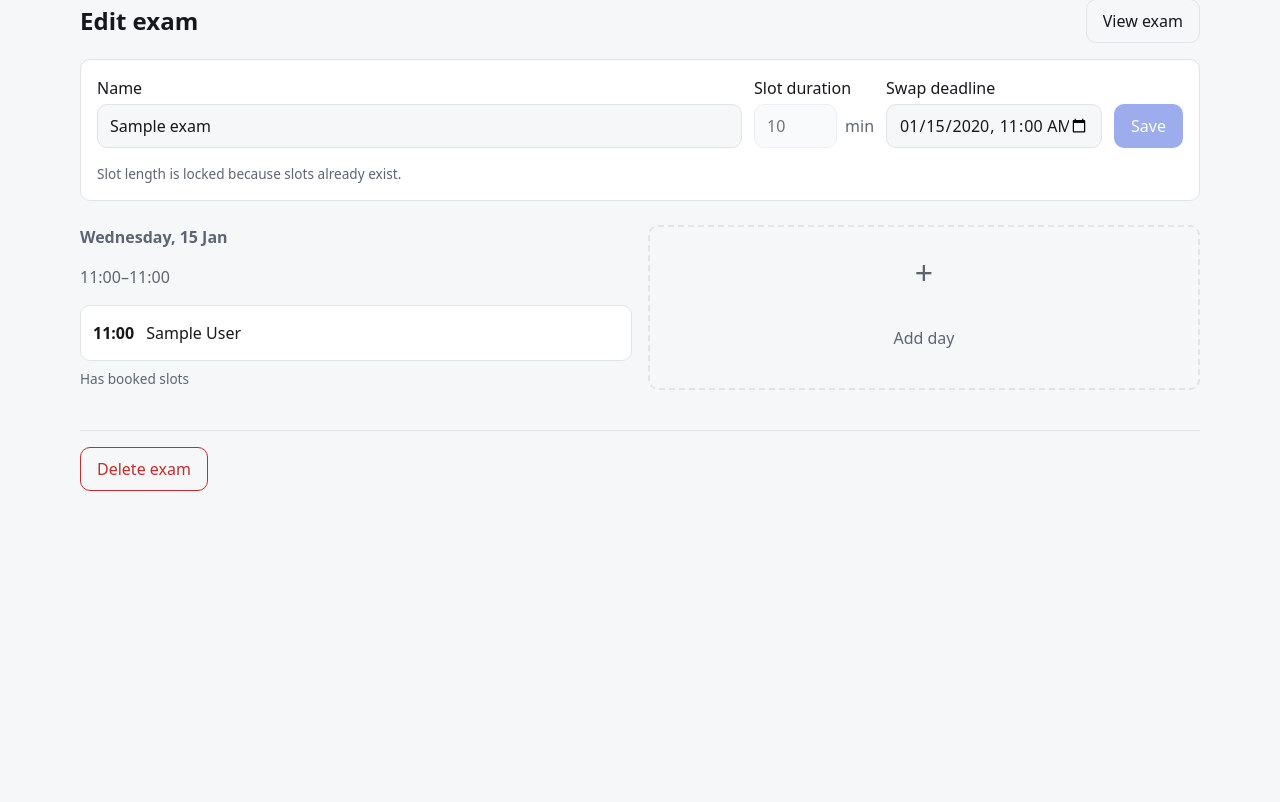
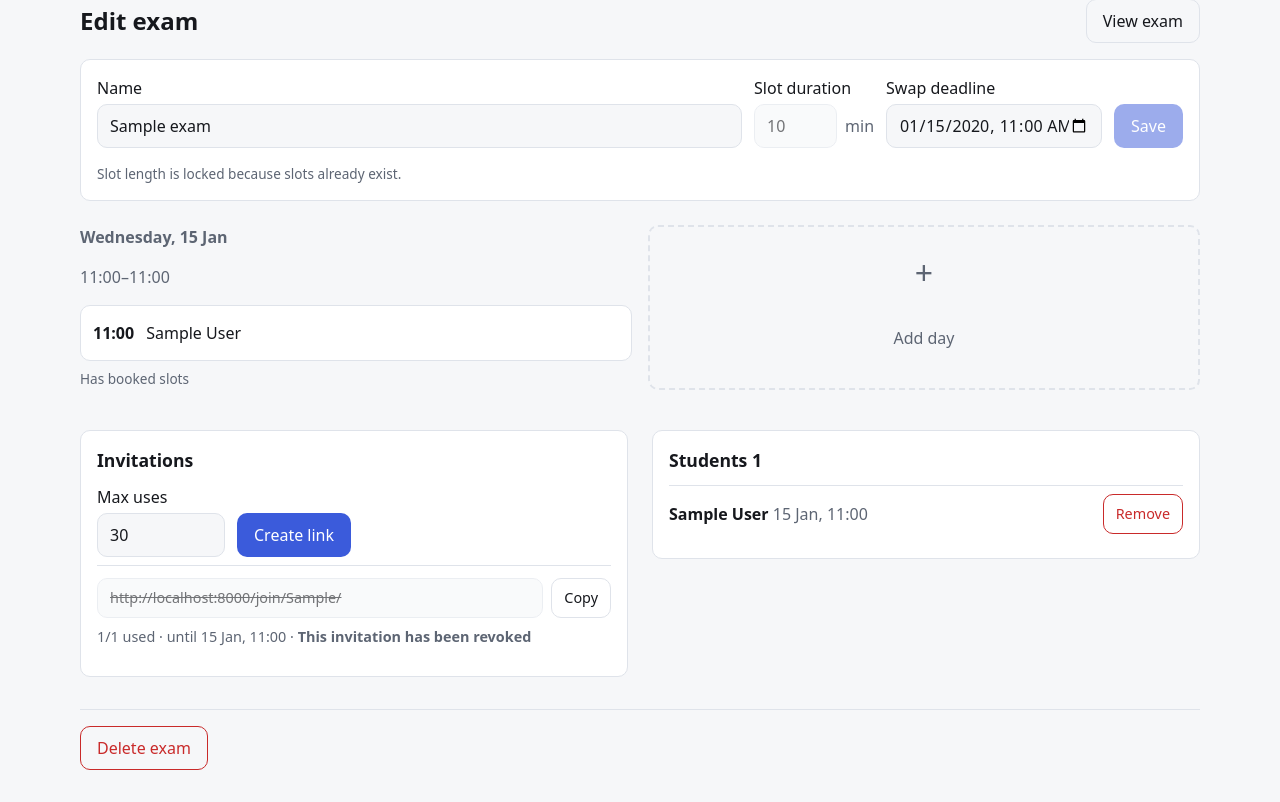
Before and after one commit to kopalych1/slotly, a Django app: page /exams/1/edit/ in a window 1280 px wide. Shown: the part 82-884 px from the top of the page. Before the commit the page ends 573 px from the top, so only its background shows below. Run offline with Django 5.2, Linux system fonts and the light colour scheme; a user stored in the database is signed in; tables that the repository leaves empty hold one stand-in row (values such as "Sample post").

Commit message:
feat: Invitation and student management on the exam editor

```diff
--- a/config/settings.py
+++ b/config/settings.py
@@ -160,3 +160,6 @@ CSRF_TRUSTED_ORIGINS = split_config_string(os.getenv('CSRF_TRUSTED_ORIGINS', '')
 
 SESSION_COOKIE_SECURE = not DEBUG
 CSRF_COOKIE_SECURE = not DEBUG
+
+
+SITE_URL = os.getenv('SITE_URL', 'http://localhost:8000').rstrip('/')
--- a/config/urls.py
+++ b/config/urls.py
@@ -61,4 +61,19 @@ urlpatterns = [
         'days/<int:pk>/delete/', scheduling.views.examday_delete, name='examday_delete'
     ),
     path('exams/<int:pk>/delete/', scheduling.views.exam_delete, name='exam_delete'),
+    path(
+        'exams/<int:pk>/invites/create/',
+        scheduling.views.invite_create,
+        name='invite_create',
+    ),
+    path(
+        'invites/<int:pk>/revoke/',
+        scheduling.views.invite_revoke,
+        name='invite_revoke',
+    ),
+    path(
+        'exams/<int:pk>/students/<int:user_id>/remove/',
+        scheduling.views.student_remove,
+        name='student_remove',
+    ),
 ]
--- a/scheduling/views.py
+++ b/scheduling/views.py
@@ -1,3 +1,4 @@
+from django.conf import settings
 from django.contrib import messages
 from django.contrib.auth import login
 from django.contrib.auth.decorators import login_required
@@ -5,6 +6,7 @@ from django.contrib.auth.views import redirect_to_login
 from django.core.exceptions import PermissionDenied
 from django.db.models import Count, Max, Min, Prefetch, Q
 from django.shortcuts import get_object_or_404, redirect, render
+from django.urls import reverse
 from django.utils import timezone
 from django.utils.timezone import now
 from django.utils.translation import gettext_lazy as _
@@ -22,12 +24,15 @@ from scheduling.services import (
     MAX_ACTIVE_OFFERS,
     accept_invite,
     accept_offer,
+    create_invite,
     create_offer,
     decline_offer,
     delete_exam,
     delete_exam_day,
     get_invite_problem,
     release_slot,
+    remove_student,
+    revoke_invite,
     save_exam,
     take_slot,
     withdraw_offer,
@@ -377,6 +382,30 @@ def exam_edit(request, pk: int | None = None):
     for day in existing_days:
         day.has_owned_slots = any(slot.owner_id for slot in day.slot_set.all())  # pyright: ignore[reportAttributeAccessIssue]
 
+    invites = []
+    students = []
+    if exam:
+        for invite in Invite.objects.filter(exam=exam).order_by('-pk'):
+            invites.append(
+                {
+                    'invite': invite,
+                    'url': settings.SITE_URL
+                    + reverse('join_invite', kwargs={'token': invite.token}),
+                    'problem': get_invite_problem(invite),
+                }
+            )
+
+        # one query for all slots, then each student gets their own slot
+        slot_by_owner = {
+            slot.owner_id: slot  # pyright: ignore[reportAttributeAccessIssue]
+            for slot in Slot.objects.filter(exam=exam, owner__isnull=False)
+        }
+        students = list(Enrollment.objects.filter(exam=exam).select_related('user'))
+        students.sort(key=lambda e: (e.user.get_full_name() or e.user.username).lower())
+        for enrollment in students:
+            enrollment.slot = slot_by_owner.get(enrollment.user_id)  # pyright: ignore[reportAttributeAccessIssue]
+    invites.sort(key=lambda item: item['problem'] is not None)
+
     return render(
         request,
         'edit_exam.html',
@@ -386,6 +415,8 @@ def exam_edit(request, pk: int | None = None):
             'day_formset': day_formset,
             'duration_locked': duration_locked,
             'existing_days': existing_days,
+            'invites': invites,
+            'students': students,
         },
     )
 
@@ -445,3 +476,59 @@ def exam_delete(request, pk: int):
         'exam_delete.html',
         {'exam': exam, 'stats': stats, 'needs_name': needs_name},
     )
+
+
+@login_required
+@require_POST
+def invite_create(request, pk: int):
+
+    exam = get_object_or_404(Exam, owner=request.user, pk=pk)
+
+    try:
+        usage_limit = int(request.POST.get('usage_limit', ''))
+    except ValueError:
+        messages.error(request, _('The usage limit must be a positive number'))
+        return redirect('exam_edit', pk=exam.pk)
+
+    try:
+        create_invite(exam.pk, request.user, usage_limit)
+    except SchedulingError as e:
+        messages.error(request, str(e))
+    else:
+        messages.success(request, _('Invite created'))
+
+    return redirect('exam_edit', pk=exam.pk)
+
+
+@login_required
+@require_POST
+def invite_revoke(request, pk: int):
+
+    invite = get_object_or_404(
+        Invite.objects.select_related('exam'), exam__owner=request.user, pk=pk
+    )
+
+    try:
+        revoke_invite(invite.pk, request.user)
+    except SchedulingError as e:
+        messages.error(request, str(e))
+    else:
+        messages.success(request, _('Invite revoked'))
+
+    return redirect('exam_edit', pk=invite.exam_id)  # pyright: ignore[reportAttributeAccessIssue]
+
+
+@login_required
+@require_POST
+def student_remove(request, pk: int, user_id: int):
+
+    exam = get_object_or_404(Exam, owner=request.user, pk=pk)
+
+    try:
+        remove_student(exam.pk, user_id, request.user)
+    except SchedulingError as e:
+        messages.error(request, str(e))
+    else:
+        messages.success(request, _('Student removed'))
+
+    return redirect('exam_edit', pk=exam.pk)
--- a/static/css/slotly.css
+++ b/static/css/slotly.css
@@ -755,3 +755,83 @@ a.btn {
   padding-top: 1rem;
   border-top: 1px solid var(--border);
 }
+
+.manage {
+  display: grid;
+  gap: 1.5rem;
+  margin: 2rem 0;
+}
+.manage__section {
+  padding: 1rem;
+  background: var(--surface);
+  border: 1px solid var(--border);
+  border-radius: var(--radius);
+}
+.manage__section h2 {
+  margin: 0 0 0.75rem;
+  font-size: 1.1rem;
+}
+@media (min-width: 56rem) {
+  .manage {
+    grid-template-columns: 1fr 1fr;
+    align-items: start;
+  }
+}
+
+.inline-form {
+  display: flex;
+  flex-wrap: wrap;
+  align-items: end;
+  gap: 0.75rem;
+  margin-bottom: 0.5rem;
+}
+.inline-form .field {
+  margin: 0;
+  width: 8rem;
+}
+
+.invite {
+  display: grid;
+  gap: 0.5rem;
+  padding: 0.75rem 0;
+  border-top: 1px solid var(--border);
+}
+.invite__link {
+  display: flex;
+  gap: 0.5rem;
+}
+.invite__link input {
+  flex: 1;
+  min-width: 0;
+  min-height: 2.5rem;
+  padding: 0 0.75rem;
+  border: 1px solid var(--border);
+  border-radius: var(--radius);
+  background: var(--bg);
+  color: var(--text);
+  font: inherit;
+  font-size: 0.9rem;
+}
+.invite--dead .invite__link input {
+  opacity: 0.6;
+  text-decoration: line-through;
+}
+.invite__meta {
+  margin: 0;
+  font-size: 0.9rem;
+}
+.invite form {
+  margin: 0;
+}
+
+.student-row {
+  display: flex;
+  align-items: center;
+  justify-content: space-between;
+  gap: 0.75rem;
+  padding: 0.5rem 0;
+  border-top: 1px solid var(--border);
+}
+.student-row form {
+  margin: 0;
+}
--- a/static/js/exam_edit.js
+++ b/static/js/exam_edit.js
@@ -124,3 +124,20 @@
   );
   refreshSave();
 })();
+
+(() => {
+  document.addEventListener('click', async (event) => {
+    const button = event.target.closest('[data-copy]');
+    if (!button) return;
+    const input = button.closest('.invite__link').querySelector('[data-invite-url]');
+    input.select();
+    try {
+      await navigator.clipboard.writeText(input.value);
+      const label = button.textContent;
+      button.textContent = button.dataset.done || '✓';
+      setTimeout(() => (button.textContent = label), 1500);
+    } catch {
+      // The link stays selected, Ctrl+C works as a fallback
+    }
+  });
+})();
--- a/templates/edit_exam.html
+++ b/templates/edit_exam.html
@@ -3,6 +3,7 @@
 {% block title %}{% if exam %}{{ exam.name }}{% else %}{% trans "New exam" %}{% endif %} · Slotly{% endblock %}
 {% block content %}
   {% trans "Delete this day and all its free slots? Unsaved changes on this page will be lost." as delete_day_msg %}
+  {% trans "Remove this student? Their slot will be freed and their offers cancelled." as remove_student_msg %}
   <form method="post"
         class="exam-edit"
         autocomplete="off"
@@ -114,6 +115,81 @@
     </template>
   </form>
   {% if exam %}
+    <div class="manage">
+      <section class="manage__section" id="invites">
+        <h2>{% trans "Invitations" %}</h2>
+        <form method="post"
+              action="{% url 'invite_create' exam.pk %}"
+              class="inline-form">
+          {% csrf_token %}
+          <div class="field">
+            <label for="usage_limit">{% trans "Max uses" %}</label>
+            <input type="number"
+                   id="usage_limit"
+                   name="usage_limit"
+                   value="30"
+                   min="1"
+                   required>
+          </div>
+          <button class="btn btn--primary" type="submit">{% trans "Create link" %}</button>
+        </form>
+        {% for item in invites %}
+          <article class="invite{% if item.problem %} invite--dead{% endif %}">
+            <div class="invite__link">
+              <input type="text"
+                     readonly
+                     value="{{ item.url }}"
+                     data-invite-url
+                     aria-label="{% trans 'Invitation link' %}">
+              <button type="button"
+                      class="btn btn--small btn--ghost"
+                      data-copy
+                      data-done="{% trans 'Copied' %}">{% trans "Copy" %}</button>
+            </div>
+            <p class="invite__meta muted">
+              {{ item.invite.usage_counter }}/{{ item.invite.usage_limit|default:"∞" }} {% trans "used" %}
+              {% if item.invite.expires_at %}· {% trans "until" %} {{ item.invite.expires_at|date:"d M, H:i" }}{% endif %}
+              {% if item.problem %}· <strong>{{ item.problem }}</strong>{% endif %}
+            </p>
+            {% if not item.problem %}
+              <form method="post" action="{% url 'invite_revoke' item.invite.pk %}">
+                {% csrf_token %}
+                <button class="btn btn--small btn--danger-outline"
+                        type="submit">{% trans "Revoke" %}</button>
+              </form>
+            {% endif %}
+          </article>
+        {% empty %}
+          <p class="muted">{% trans "No invitation links yet." %}</p>
+        {% endfor %}
+      </section>
+      <section class="manage__section" id="students">
+        <h2>{% trans "Students" %} <span class="badge">{{ students|length }}</span></h2>
+        {% for enrollment in students %}
+          <div class="student-row">
+            <div>
+              <strong>{{ enrollment.user.get_full_name|default:enrollment.user.username }}</strong>
+              <span class="muted">
+                {% if enrollment.slot %}{{ enrollment.slot.start|date:"d M, H:i" }}{% else %}{% trans "no slot yet" %}{% endif %}
+              </span>
+            </div>
+            <form method="post"
+                  action="{% url 'student_remove' exam.pk enrollment.user_id %}"
+                  onsubmit="return confirm('{{ remove_student_msg|escapejs }}')">
+              {% csrf_token %}
+              <button class="btn btn--small btn--danger-outline"
+                      type="submit">{% trans "Remove" %}</button>
+            </form>
+          </div>
+        {% empty %}
+          <p class="muted">{% trans "Nobody has joined yet. Share an invitation link." %}</p>
+        {% endfor %}
+      </section>
+    </div>
+  {% else %}
+    <p class="muted">{% trans "Save the exam first, then you can create invitation links." %}</p>
+  {% endif %}
+  {% if exam %}
     <p class="danger-zone">
       <a class="btn btn--danger-outline"
          href="{% url 'exam_delete' exam.pk %}">{% trans "Delete exam" %}</a>
```
Also changed, not shown: scheduling/tests.py (+65 -0 lines), 1 other file.
